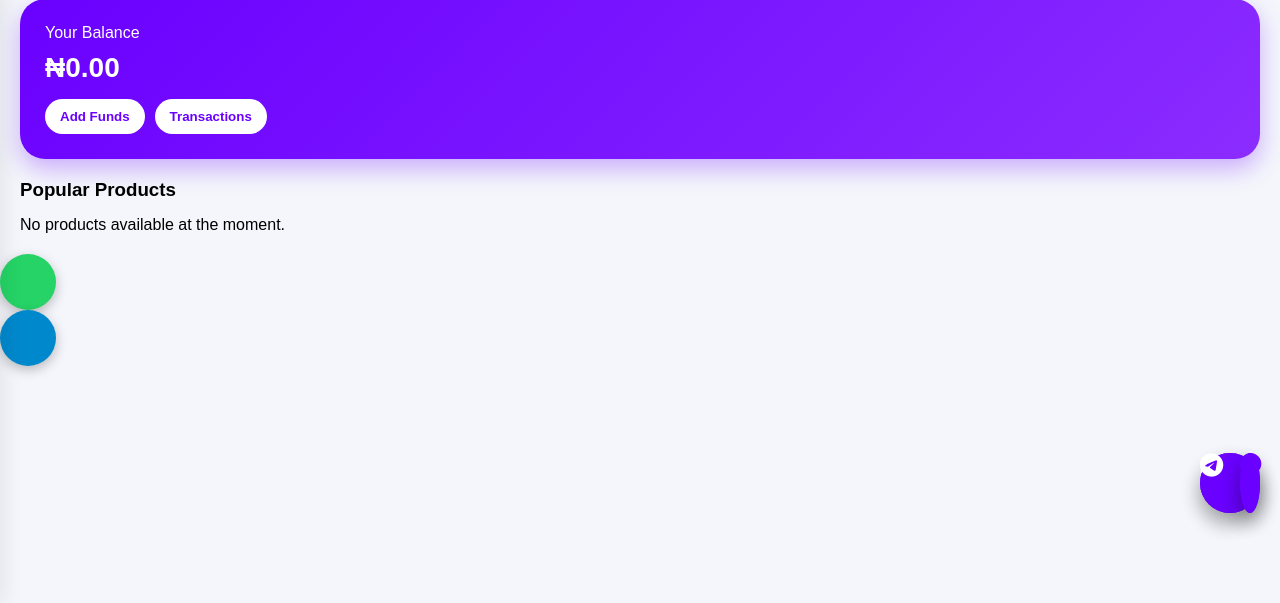
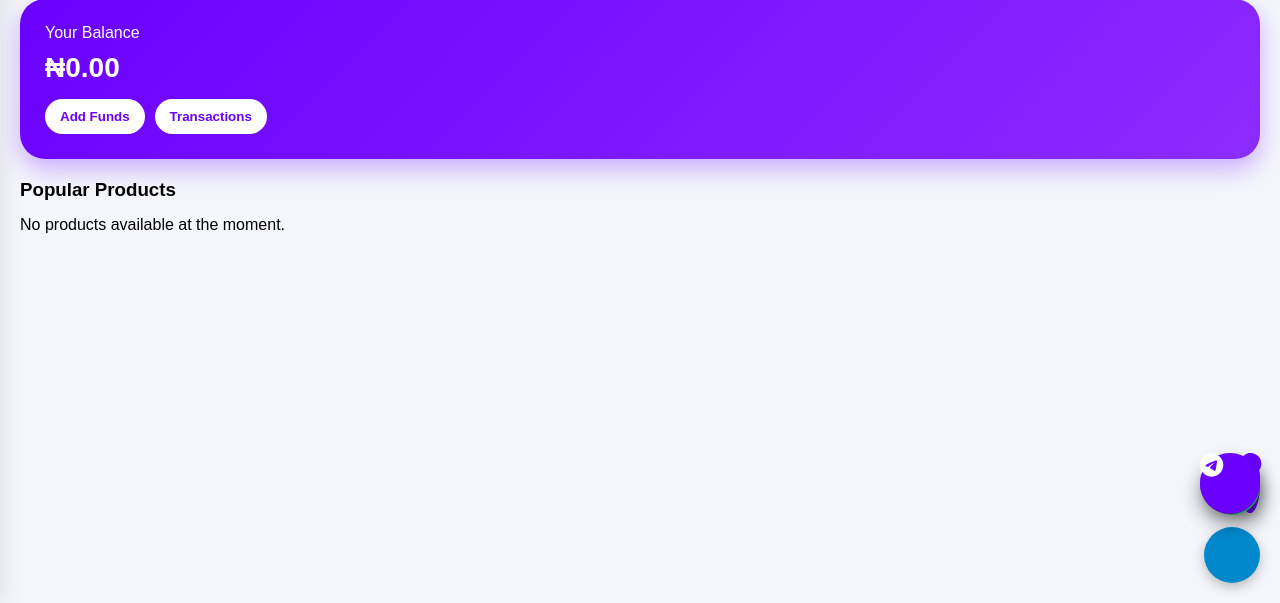
Before and after one commit to Bumacrystale/bestlogs, a Django app: page /home/ in a window 1280 px wide. Shown: the part 197-800 px from the top of the page. Run offline with Django 5.2, Linux system fonts and the light colour scheme; the visitor is signed in with stand-in values (Sample User, id 1); data that the repository does not hold is empty.

Commit message:
Fixed floating support buttons position

```diff
--- a/main/templates/base.html
+++ b/main/templates/base.html
@@ -1,9 +1,8 @@
+{% load static %}
 <!DOCTYPE html>
 <html lang="en">
 
 <head>
-{% load static %}
-
     <meta charset="UTF-8">
     <meta name="viewport" content="width=device-width, initial-scale=1.0">
     <title>BestLogs</title>
@@ -18,39 +17,43 @@
     <link rel="stylesheet" href="https://cdnjs.cloudflare.com/ajax/libs/font-awesome/6.5.0/css/all.min.css">
 
     <style>
+        .support-links {
+            position: fixed;
+            right: 20px;
+            bottom: 20px;
+            display: flex;
+            flex-direction: column;
+            gap: 12px;
+            z-index: 1000;
+        }
+
         .support-links a {
             width: 56px;
             height: 56px;
             border-radius: 50%;
-
             display: flex;
             align-items: center;
             justify-content: center;
-
             text-decoration: none;
             color: white;
-
-            box-shadow: 0 4px 12px rgba(0,0,0,0.25);
+            box-shadow: 0 4px 12px rgba(0, 0, 0, 0.25);
         }
 
         .whatsapp-btn {
-            background: #25D366;
+            background-color: #25D366;
         }
 
         .telegram-btn {
-            background: #0088cc;
+            background-color: #0088cc;
         }
 
         .whatsapp-btn i {
             font-size: 22px;
+            transform: translateY(1px);
         }
 
         .telegram-btn i {
             font-size: 24px;
-        }
-
-        .whatsapp-icon {
-            transform: translateY(1px);
         }
     </style>
 </head>
@@ -105,13 +108,11 @@
 
         <a href="{% url 'profile' %}">
             <div class="profile">
-
                 {% if user.is_authenticated and user.profile.profile_picture %}
                     <img src="{{ user.profile.profile_picture.url }}" alt="Profile">
                 {% else %}
                     <img src="{% static 'images/profile_icon.png' %}" alt="Profile">
                 {% endif %}
-
             </div>
         </a>
 
```
